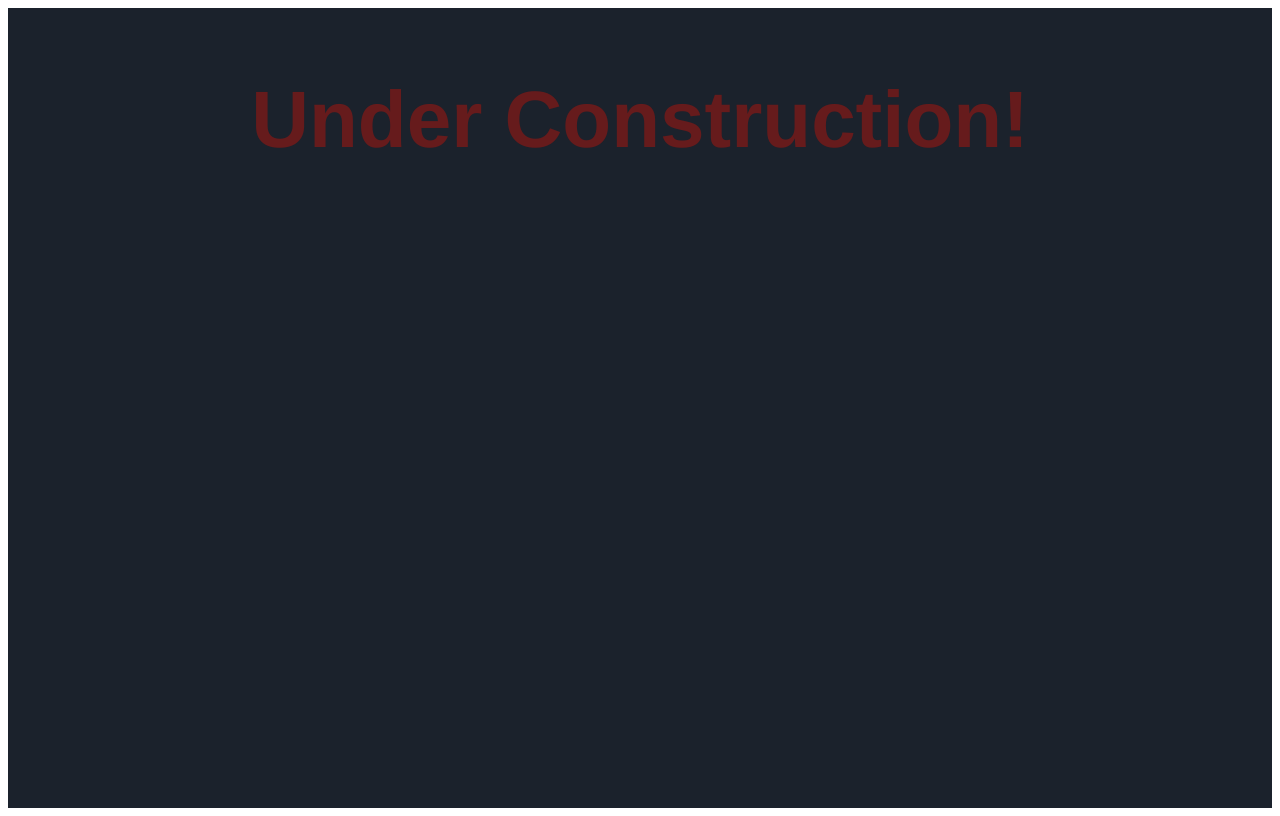
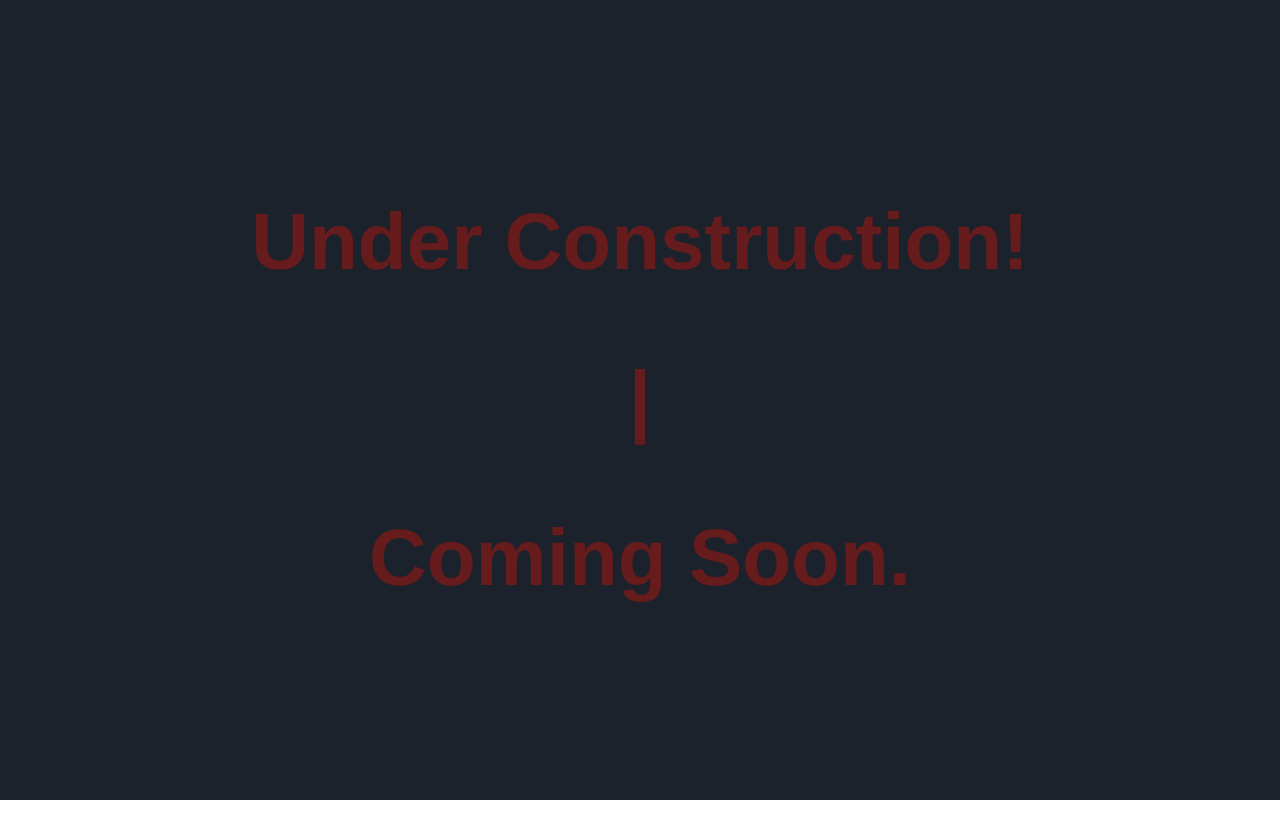
Before and after one commit to lsawade/globalcmt3d, a plain HTML site: page index.html in a window 1280 px wide. Drawn offline with Linux system fonts and the light colour scheme.

Commit message:
Fixed stuff

```diff
--- a/index.html
+++ b/index.html
@@ -1,15 +1,18 @@
 <!DOCTYPE html>
 <html>
+
 <head>
- <link rel="stylesheet" href="style.css">
+    <link rel="stylesheet" href="style.css">
 </head>
 
 <body>
-  <article class="vh-100 dt w-100 bg-dark-gray">
-    <h1 class="f6 f2-m f-subheadline-l fw6 tc">Under Construction!</h1>
-<!--     <div class="dtc v-mid tc gray ph0 ph4-l">
-      <h1 class="f6 f2-m f-subheadline-l fw6 tc">Under Construction!</h1>
-    </div> -->
-  </article>
+    <article class="vh-100 dt w-100 bg-dark-gray">
+        <div class="dtc v-mid tc gray ph0 ph4-l">
+            <h1 class="f6 f2-m f-subheadline-l fw6 ">Under Construction!</h1>
+            <h1 class="f6 f2-m f-subheadline-l fw6 ">|</h1>
+            <h1 class="f6 f2-m f-subheadline-l fw6 ">Coming Soon.</h1>
+        </div>
+    </article>
 </body>
+
 </html>
--- a/style.css
+++ b/style.css
@@ -1,3 +1,8 @@
+body {
+    margin: 0;
+    padding: 0;
+   }
+
 .dt {
     display: table;
 }
```
